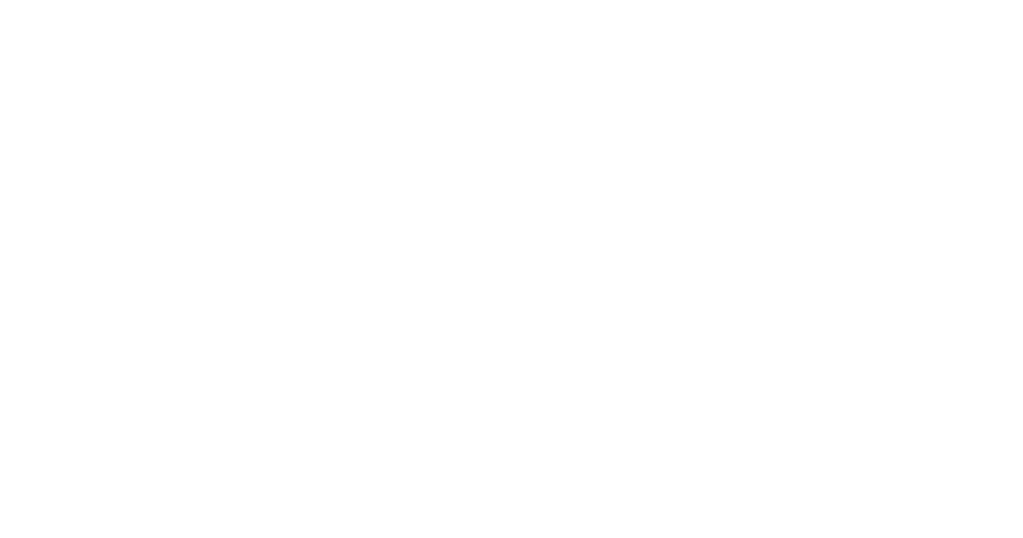
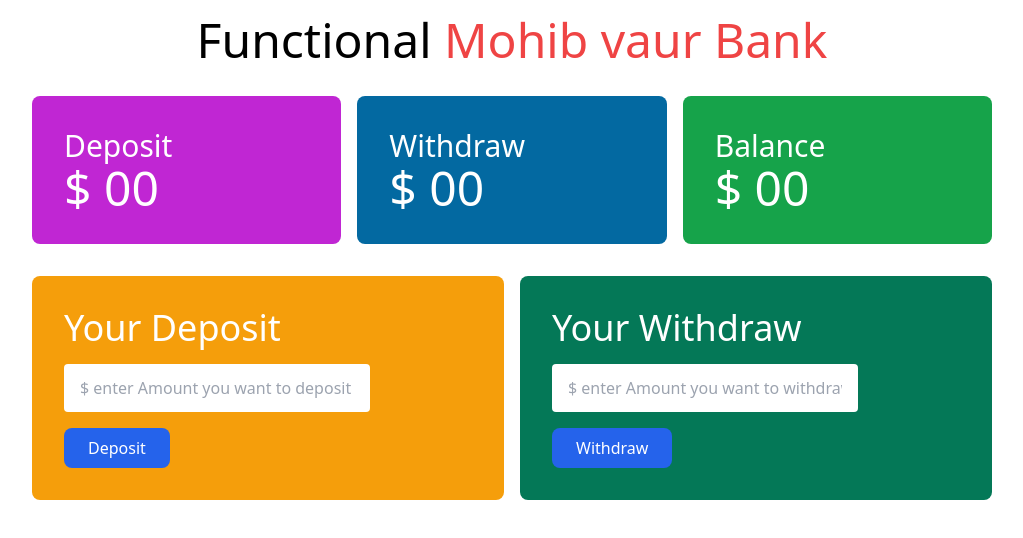
Before and after one commit to vatiza/Bank_JS_Recap, a website: page index.html in a window 1280 px wide. Shown: the whole page, without its empty margins (128-1151 px from the left). Drawn offline with nearby package versions, Linux system fonts and the light colour scheme.

Commit message:
add tailwindcss

```diff
--- a/index.html
+++ b/index.html
@@ -11,9 +11,47 @@
 
 <body>
     <header>
-
+        <h1 class="text-5xl text-center mt-4">Functional <span class="text-red-500 font-medium"> Mohib vaur Bank</span>
+        </h1>
     </header>
-
+    <main>
+        <section class="mt-8">
+            <div class="grid grid-cols-3 gap-4 w-3/4 mx-auto">
+                <div class="bg-fuchsia-600 text-white rounded-lg p-8">
+                    <h4 class="text-3xl">Deposit</h4>
+                    <h2 class="text-5xl font-medium">$ <span id="deposit-total">00</span></h2>
+                </div>
+                <div class="bg-sky-700 text-white rounded-lg p-8">
+                    <h4 class="text-3xl">Withdraw</h4>
+                    <h2 class="text-5xl font-medium">$ <span id="deposit-total">00</span></h2>
+                </div>
+                <div class="bg-green-600 rounded-lg text-white p-8">
+                    <h4 class="text-3xl">Balance</h4>
+                    <h2 class="text-5xl font-medium">$ <span id="deposit-total">00</span></h2>
+                </div>
+            </div>
+        </section>
+        <!-- deposit and withdraw section -->
+        <section class="mt-8 w-3/4 mx-auto">
+            <div class="grid grid-cols-2 gap-4">
+                <div class="bg-amber-500 p-8 rounded-lg">
+                    <h3 class="text-4xl text-white mb-4">Your Deposit</h3>
+                    <input class="w-3/4 px-4 py-3 rounded block" type="text" name="" id=""
+                        placeholder="$ enter Amount you want to deposit">
+                    <button id="btn-deposit"
+                        class="bg-blue-600 px-6 py-2 text-white font-medium hover:bg-blue-900 rounded-lg mt-4">Deposit</button>
+                </div>
+                <div class="bg-emerald-700 p-8 rounded-lg">
+                    <h3 class="text-4xl text-white mb-4">Your Withdraw</h3>
+                    <input class="w-3/4 px-4 py-3 rounded block" type="text" name="" id=""
+                        placeholder="$ enter Amount you want to withdraw">
+                    <button id="btn-withdraw"
+                        class="bg-blue-600 px-6 py-2 text-white font-medium hover:bg-blue-900     rounded-lg mt-4">Withdraw</button>
+                </div>
+            </div>
+        </section>
+    </main>
+    <script src="js/deposit.js"></script>
 </body>
 
 </html>
--- /dev/null
+++ b/js/deposit.js
@@ -0,0 +1,3 @@
+document.getElementById('btn-deposit').addEventListener('click', function () {
+
+});
--- /dev/null
+++ b/package.json
@@ -0,0 +1,5 @@
+{
+  "devDependencies": {
+    "tailwindcss": "^3.2.7"
+  }
+}
```
Also changed, not shown: tailwind.config.js (indentation only), 1 other file.
